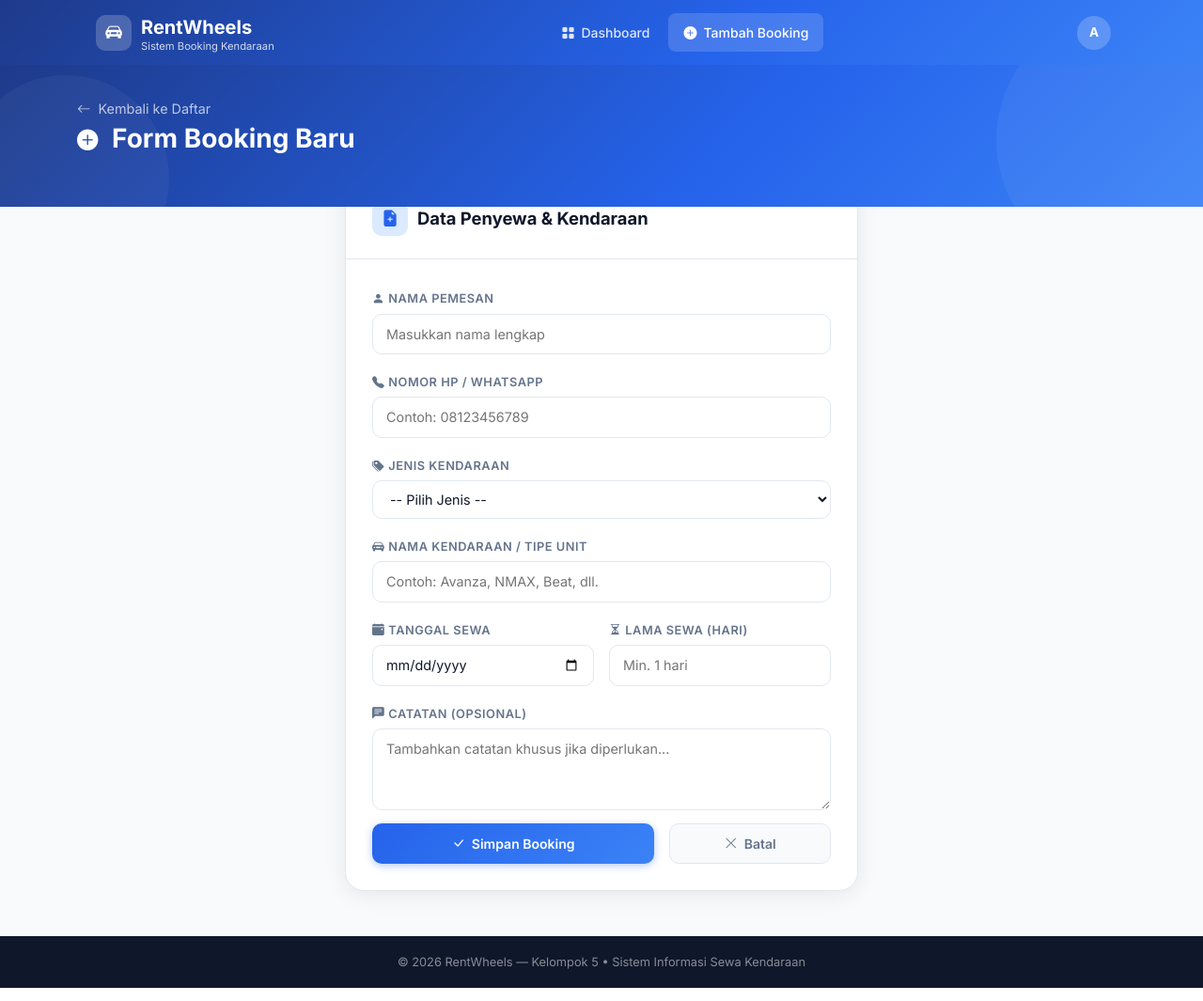
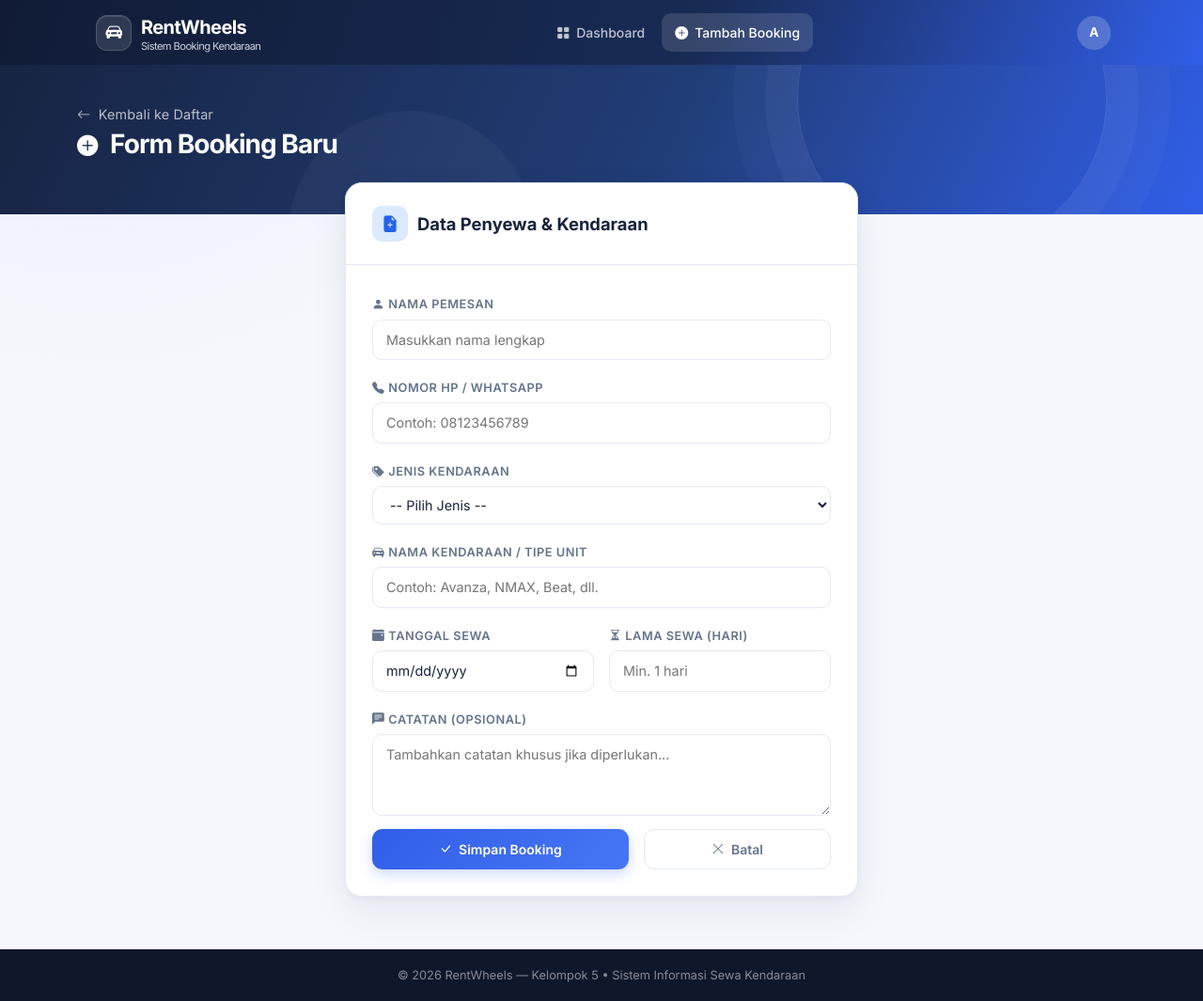
Before and after one commit to meganelfredaarkananta/Kelompok-5, a Laravel app: page /bookings/create in a window 1280 px wide. Shown: the whole page at 94% size. Run offline with Laravel 12, Linux system fonts and the light colour scheme.

Commit message:
Polish vehicle booking interface
Co-authored-by: Copilot <223556219+Copilot@users.noreply.github.com>

```diff
--- a/resources/views/bookings/create.blade.php
+++ b/resources/views/bookings/create.blade.php
@@ -21,6 +21,20 @@
 
 <div class="main-content">
     <div class="container-lg">
+        @if ($errors->any())
+            <div class="alert-custom alert-error-custom mb-4" role="alert">
+                <i class="bi bi-exclamation-circle-fill fs-5"></i>
+                <div>
+                    <strong>Booking belum dapat disimpan.</strong>
+                    <ul>
+                        @foreach ($errors->all() as $error)
+                            <li>{{ $error }}</li>
+                        @endforeach
+                    </ul>
+                </div>
+            </div>
+        @endif
+
         <div class="row justify-content-center">
             <div class="col-lg-7 col-xl-6">
 
@@ -147,13 +161,7 @@
                                     <button type="submit" class="btn-primary-custom flex-fill justify-content-center">
                                         <i class="bi bi-check-lg"></i> Simpan Booking
                                     </button>
-                                    <a href="{{ route('bookings.index') }}"
-                                       style="flex:1;display:inline-flex;align-items:center;justify-content:center;gap:7px;
-                                              padding:10px 20px;border-radius:10px;border:1.5px solid #e2e8f0;
-                                              color:#64748b;font-size:0.875rem;font-weight:600;text-decoration:none;
-                                              transition:all 0.2s;background:#f8fafc;"
-                                       onmouseover="this.style.background='#f1f5f9'"
-                                       onmouseout="this.style.background='#f8fafc'">
+                                    <a href="{{ route('bookings.index') }}" class="btn-secondary-custom flex-fill">
                                         <i class="bi bi-x-lg"></i> Batal
                                     </a>
                                 </div>
--- a/resources/views/layouts/app.blade.php
+++ b/resources/views/layouts/app.blade.php
@@ -14,17 +14,17 @@
 
     <style>
         :root {
-            --primary: #2563eb;
-            --primary-dark: #1d4ed8;
-            --primary-light: #dbeafe;
+            --primary: #315ee8;
+            --primary-dark: #2449c7;
+            --primary-light: #e7edff;
             --secondary: #64748b;
             --success: #059669;
             --warning: #d97706;
             --danger: #dc2626;
-            --surface: #f8fafc;
+            --surface: #f5f7fc;
             --card-bg: #ffffff;
-            --border: #e2e8f0;
-            --text-primary: #0f172a;
+            --border: #e5eaf3;
+            --text-primary: #17233d;
             --text-secondary: #64748b;
             --text-muted: #94a3b8;
             --sidebar-width: 250px;
@@ -34,15 +34,17 @@
 
         body {
             font-family: 'Inter', sans-serif;
-            background-color: var(--surface);
+            background:
+                radial-gradient(ellipse at 8% 0%, rgba(49, 94, 232, 0.06), transparent 28rem),
+                var(--surface);
             color: var(--text-primary);
             min-height: 100vh;
         }
 
         /* ── NAVBAR ── */
         .navbar-main {
-            background: linear-gradient(135deg, #1e3a8a 0%, #2563eb 60%, #3b82f6 100%);
-            box-shadow: 0 4px 20px rgba(37, 99, 235, 0.3);
+            background: linear-gradient(110deg, #111b35 0%, #182b55 58%, #315ee8 100%);
+            box-shadow: 0 8px 28px rgba(17, 27, 53, 0.18);
             padding: 0;
         }
 
@@ -55,17 +57,20 @@
             font-size: 1.25rem;
             text-decoration: none;
             padding: 14px 20px;
+            letter-spacing: -0.03em;
         }
 
         .navbar-brand-custom .brand-icon {
             width: 38px;
             height: 38px;
-            background: rgba(255,255,255,0.2);
-            border-radius: 10px;
+            background: rgba(255,255,255,0.12);
+            border: 1px solid rgba(255,255,255,0.16);
+            border-radius: 12px;
             display: flex;
             align-items: center;
             justify-content: center;
             font-size: 1.1rem;
+            box-shadow: inset 0 1px 0 rgba(255,255,255,0.12);
         }
 
         .navbar-brand-custom .brand-sub {
@@ -87,10 +92,10 @@
             display: flex;
             align-items: center;
             gap: 7px;
-            color: rgba(255,255,255,0.85);
+            color: rgba(255,255,255,0.72);
             text-decoration: none;
-            padding: 10px 16px;
-            border-radius: 8px;
+            padding: 10px 14px;
+            border-radius: 10px;
             font-size: 0.875rem;
             font-weight: 500;
             transition: all 0.2s ease;
@@ -98,33 +103,39 @@
 
         .nav-item-custom a:hover,
         .nav-item-custom a.active {
-            background: rgba(255,255,255,0.15);
+            background: rgba(255,255,255,0.13);
             color: #ffffff;
         }
 
         /* ── HERO BANNER ── */
         .page-hero {
-            background: linear-gradient(135deg, #1e3a8a 0%, #2563eb 60%, #3b82f6 100%);
-            padding: 36px 0 56px;
+            background: linear-gradient(115deg, #172442 0%, #213d77 55%, #315ee8 100%);
+            padding: 42px 0 58px;
             position: relative;
             overflow: hidden;
+        }
+
+        .page-hero .container-lg {
+            position: relative;
+            z-index: 1;
         }
 
         .page-hero::before {
             content: '';
             position: absolute;
-            top: -60px; right: -60px;
-            width: 280px; height: 280px;
-            background: rgba(255,255,255,0.05);
+            top: -130px; right: 8%;
+            width: 330px; height: 330px;
+            border: 1px solid rgba(255,255,255,0.12);
             border-radius: 50%;
+            box-shadow: 0 0 0 34px rgba(255,255,255,0.035), 0 0 0 68px rgba(255,255,255,0.025);
         }
 
         .page-hero::after {
             content: '';
             position: absolute;
-            bottom: -80px; left: -40px;
-            width: 220px; height: 220px;
-            background: rgba(255,255,255,0.04);
+            bottom: -150px; left: 24%;
+            width: 260px; height: 260px;
+            background: rgba(255,255,255,0.035);
             border-radius: 50%;
         }
 
@@ -133,17 +144,21 @@
             font-weight: 700;
             color: #ffffff;
             margin-bottom: 6px;
+            letter-spacing: -0.035em;
         }
 
         .page-hero .hero-sub {
             color: rgba(255,255,255,0.75);
             font-size: 0.9rem;
+            letter-spacing: 0.01em;
         }
 
         /* ── MAIN CONTENT ── */
         .main-content {
-            margin-top: -32px;
-            padding-bottom: 48px;
+            position: relative;
+            z-index: 1;
+            margin-top: -34px;
+            padding-bottom: 56px;
         }
 
         /* ── STAT CARDS ── */
@@ -285,10 +340,10 @@
 
         /* ── BUTTONS ── */
         .btn-primary-custom {
-            background: linear-gradient(135deg, #2563eb, #3b82f6);
+            background: linear-gradient(135deg, #315ee8, #4776f4);
             color: #fff;
             border: none;
-            border-radius: 10px;
+            border-radius: 11px;
             padding: 10px 20px;
             font-size: 0.875rem;
             font-weight: 600;
@@ -297,15 +352,49 @@
             gap: 7px;
             text-decoration: none;
             transition: all 0.2s ease;
-            box-shadow: 0 2px 8px rgba(37, 99, 235, 0.35);
+            box-shadow: 0 5px 14px rgba(49, 94, 232, 0.24);
             cursor: pointer;
         }
 
         .btn-primary-custom:hover {
-            background: linear-gradient(135deg, #1d4ed8, #2563eb);
+            background: linear-gradient(135deg, #2449c7, #315ee8);
             color: #fff;
             transform: translateY(-1px);
-            box-shadow: 0 6px 16px rgba(37, 99, 235, 0.4);
+            box-shadow: 0 8px 18px rgba(49, 94, 232, 0.3);
+        }
+
+        .btn-hero {
+            background: rgba(255,255,255,0.12);
+            border: 1px solid rgba(255,255,255,0.25);
+            box-shadow: none;
+            backdrop-filter: blur(10px);
+        }
+
+        .btn-hero:hover {
+            background: rgba(255,255,255,0.2);
+            box-shadow: none;
+        }
+
+        .btn-secondary-custom {
+            display: inline-flex;
+            align-items: center;
+            justify-content: center;
+            gap: 7px;
+            padding: 10px 20px;
+            border: 1px solid var(--border);
+            border-radius: 11px;
+            background: #fff;
+            color: var(--text-secondary);
+            font-size: 0.875rem;
+            font-weight: 600;
+            text-decoration: none;
+            transition: background 0.2s ease, border-color 0.2s ease, color 0.2s ease;
+        }
+
+        .btn-secondary-custom:hover {
+            border-color: #cbd5e1;
+            background: #f8faff;
+            color: var(--text-primary);
         }
 
         .btn-action {
@@ -330,8 +419,8 @@
         /* ── FORM CARD ── */
         .form-card {
             background: var(--card-bg);
-            border-radius: 20px;
-            box-shadow: 0 4px 24px rgba(0,0,0,0.08);
+            border-radius: 18px;
+            box-shadow: 0 3px 8px rgba(20, 35, 70, 0.04), 0 16px 40px rgba(20, 35, 70, 0.07);
             border: 1px solid var(--border);
             overflow: hidden;
         }
```
Also changed, not shown: other parts of resources/views/layouts/app.blade.php (+87 -10 lines), resources/views/bookings/edit.blade.php (+15 -7 lines), resources/views/bookings/index.blade.php (+14 -9 lines).
